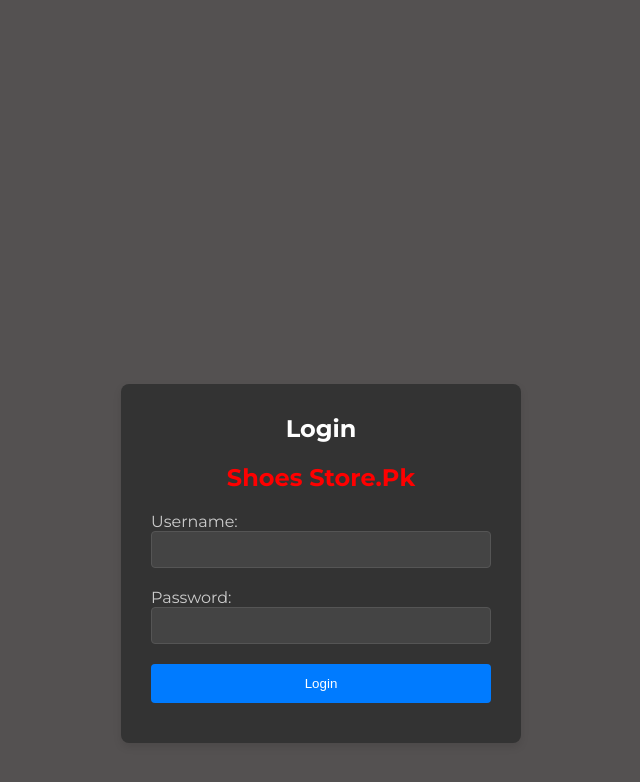
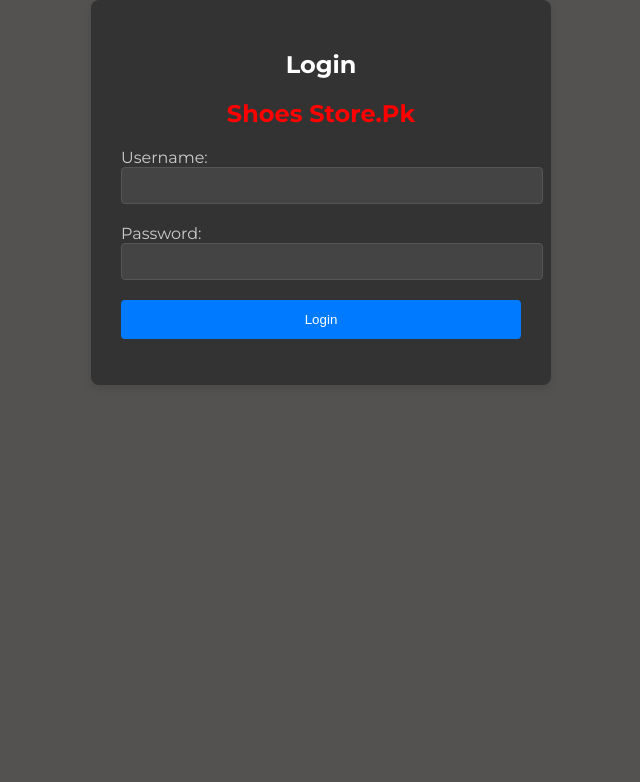
Before and after one commit to AbdulMoizHaider/Shoes-Store, a plain HTML site: page index.html in a window 1280 px wide. Shown: the whole page, without its empty margins (319-959 px from the left). Drawn offline with Linux system fonts and the light colour scheme.

Commit message:
Update styles.css

```diff
--- a/styles.css
+++ b/styles.css
@@ -1,10 +1,12 @@
 body {
     font-family: "Montserrat", sans-serif;
-    margin: 0;
-    padding: 0;
+    margin: 0%;
+    padding: 0%;
     background-color: rgb(84, 81, 81);
+    overflow-x: hidden;
+    box-sizing: border-box;
+}
 
-}
 
 .slider {
     margin: 10px;
@@ -70,10 +72,10 @@ body {
 }
 
 .container {
-    position: relative;
-    max-width: 100vw;
-    margin: 30% auto;
-    padding: 0 20px;
+  position: relative;
+  max-width: 100vw;
+  margin: 0 auto; /* Updated to start from the top */
+  /* padding: 20px; */
   }
 
   #login-page {
@@ -141,7 +143,7 @@ body {
   /* Mobile devices (max-width: 480px) */
   @media only screen and (max-width: 480px) {
     .container {
-      margin: 20% auto;
+      margin: 0% auto;
     }
     #login-page {
       padding: 20px;
@@ -156,15 +158,6 @@ body {
 
 /* Global styles */
 
-* {
-    box-sizing: border-box;
-    margin: 0;
-    padding: 0;
-  }
-
-  body {
-    overflow-x: hidden;
-  }
 
   header {
     background: #c20f0f;
```
